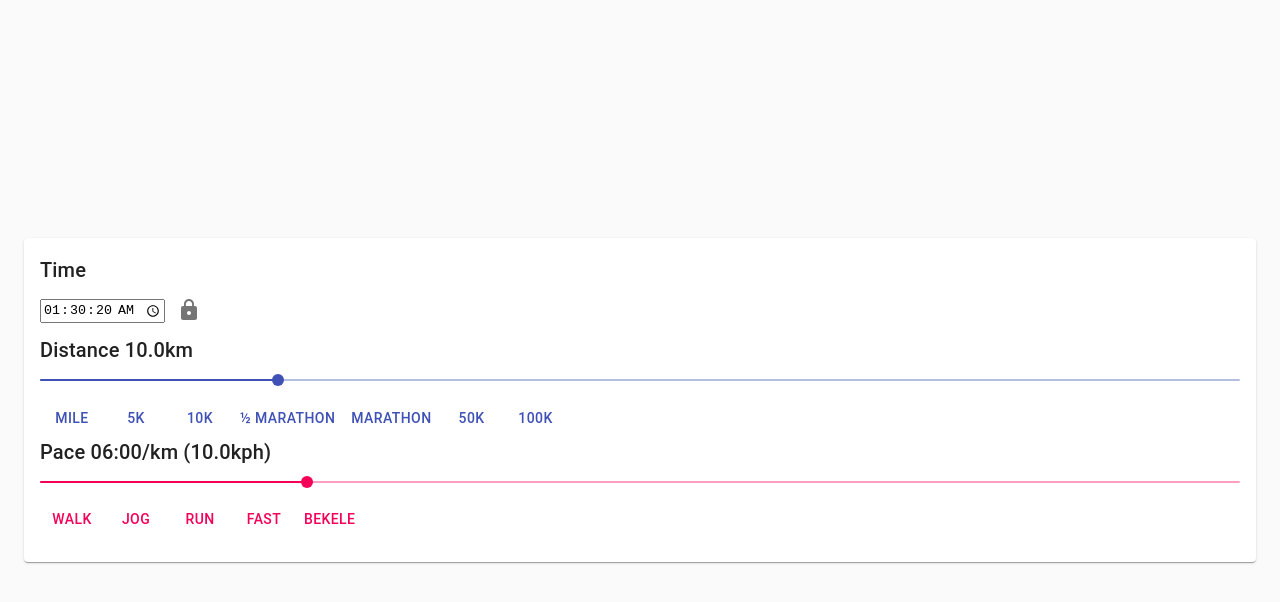
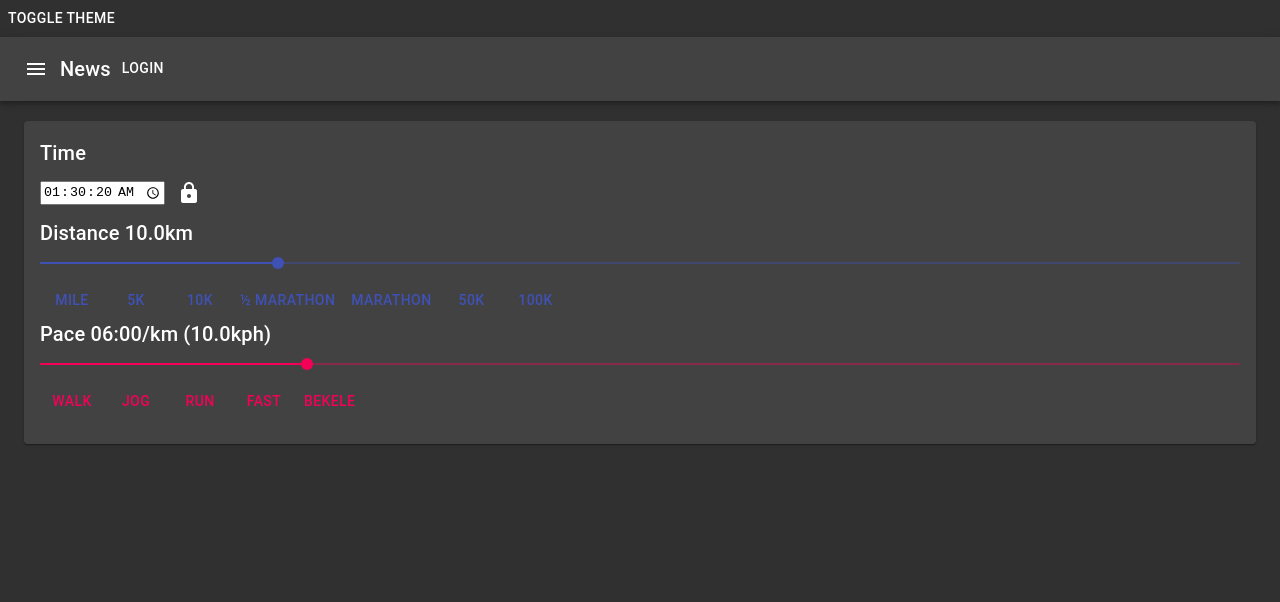
Before and after one commit to zettca/pacex, a React (Create React App) app: page / in a window 1280 px wide. Shown: the top 602 px of the page. Built offline with nearby package versions, Linux system fonts and the light colour scheme.

Commit message:
Test dark theme

```diff
--- a/src/App.js
+++ b/src/App.js
@@ -1,23 +1,33 @@
-import React from "react";
+import React, { useState } from "react";
 // import { store } from "store";
 // import { Provider } from "react-redux";
-import { CssBaseline } from "@material-ui/core";
+import { CssBaseline, Button } from "@material-ui/core";
 import { ThemeProvider, createMuiTheme } from "@material-ui/core/styles";
 import withLayout from "./withLayout";
 import Main from "./components/Main";
-// import "./App.css";
 
-const theme = createMuiTheme({
-  status: {
-    danger: "yellow",
+const App = () => {
+  const [themeType, setThemeType] = useState("dark");
+
+  const theme = React.useMemo(
+    () =>
+      createMuiTheme({
+        palette: {
+          type: themeType,
         },
-});
+      }),
+    [themeType],
+  );
 
-const App = () => (
+  const toggleTheme = () => setThemeType(themeType === "light" ? "dark" : "light");
+
+  return (
     <ThemeProvider theme={theme}>
       <CssBaseline />
+      <Button onClick={toggleTheme}>Toggle Theme</Button>
       {withLayout(Main)}
     </ThemeProvider>
   );
+};
 
 export default App;
--- a/src/withLayout.js
+++ b/src/withLayout.js
@@ -1,9 +1,28 @@
 import React from "react";
-import { Card, CardContent, Container } from "@material-ui/core";
+import {
+  Card,
+  CardContent,
+  Container,
+  AppBar,
+  Toolbar,
+  IconButton,
+  Button,
+  Typography,
+} from "@material-ui/core";
+import MenuIcon from "@material-ui/icons/Menu";
 
 const withLayout = Component => (
-  <main style={{ minHeight: "100vh", display: "flex", alignItems: "center" }}>
-    <Container>
+  <main>
+    <AppBar color="inherit" position="static">
+      <Toolbar>
+        <IconButton edge="start" color="inherit" aria-label="menu">
+          <MenuIcon />
+        </IconButton>
+        <Typography variant="h6">News</Typography>
+        <Button color="inherit">Login</Button>
+      </Toolbar>
+    </AppBar>
+    <Container style={{ marginTop: "20px" }}>
       <Card>
         <CardContent>
           <Component />
```
Lines whose indentation alone changed are shown as unchanged.
